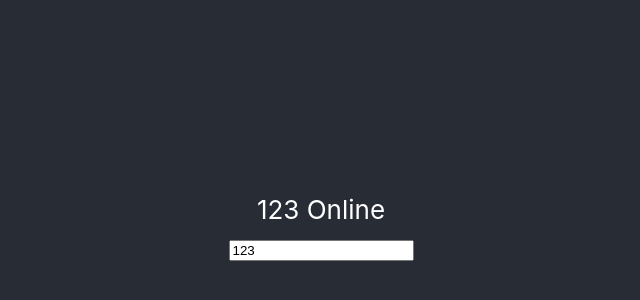
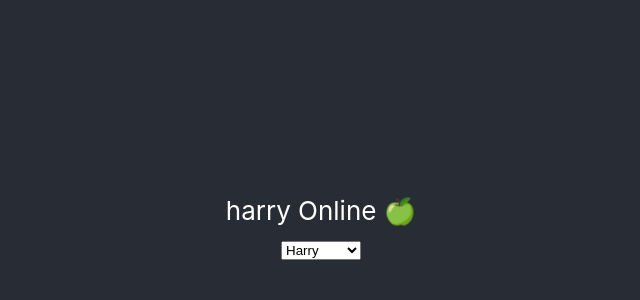
Before and after one commit to nikek/hooks, a React (Create React App) app: page / in a window 1280 px wide. Shown: the part 180-480 px from the top of the page, without its empty margins (319-959 px from the left). Built offline with nearby package versions, Linux system fonts and the light colour scheme.

Commit message:
[tweak] harry themed friends

```diff
--- a/src/App.js
+++ b/src/App.js
@@ -4,12 +4,16 @@ import './App.css';
 import FriendStatus from './FriendStatus';
 
 function App() {
-  const [id, setId] = useState(123);
+  const [id, setId] = useState('harry');
   return (
     <div className="App">
       <header className="App-header">
         <FriendStatus friend={{ id: id }} />
-        <input value={id} onChange={e => setId(e.target.value)} />
+        <select value={id} onChange={e => setId(e.target.value)}>
+          <option value="ron">Ron</option>
+          <option value="hermione">Hermione</option>
+          <option value="harry">Harry</option>
+        </select>
       </header>
     </div>
   );
--- a/src/FriendStatus.js
+++ b/src/FriendStatus.js
@@ -19,5 +19,7 @@ export default function FriendStatus(props) {
   if (isOnline === null) {
     return 'Loading...';
   }
-  return isOnline ? `${props.friend.id} Online` : `${props.friend.id} Offline`;
+  return isOnline
+    ? `${props.friend.id} Online 🍏`
+    : `${props.friend.id} Offline 🍎`;
 }
```
